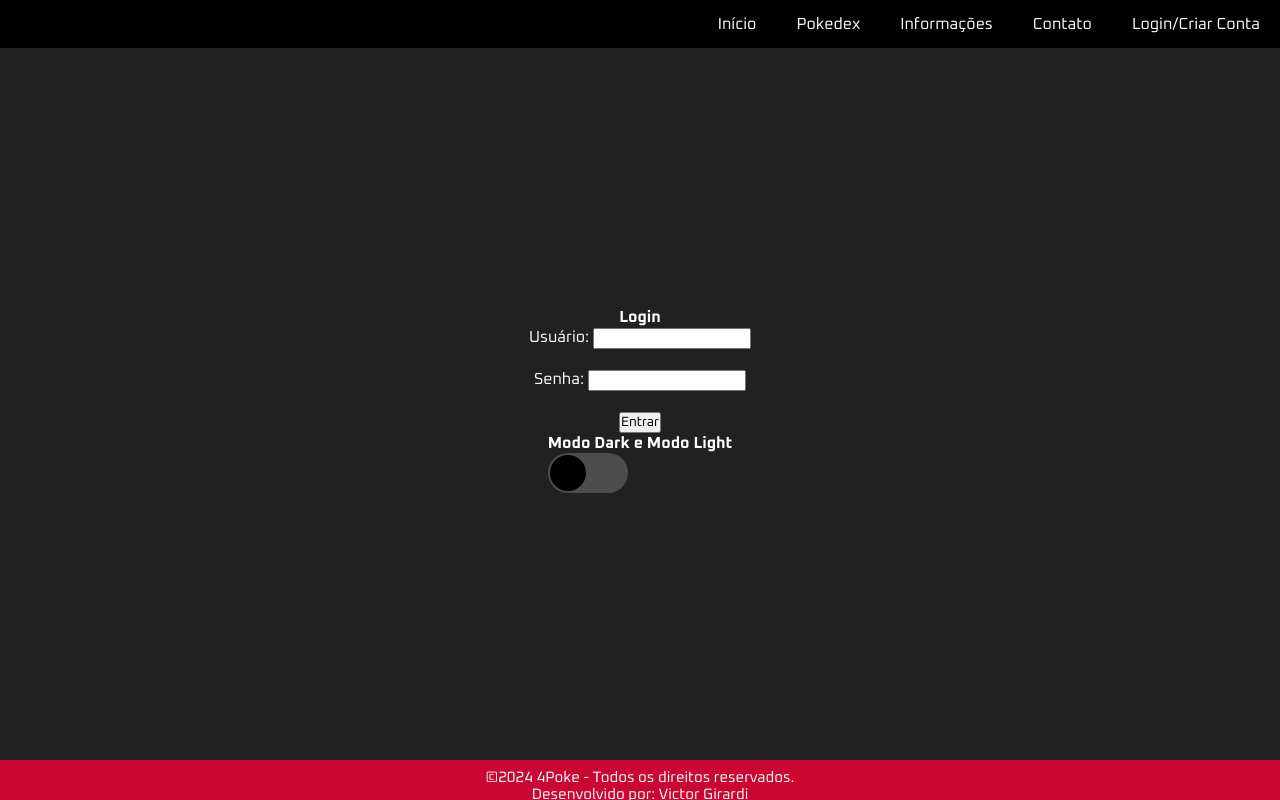
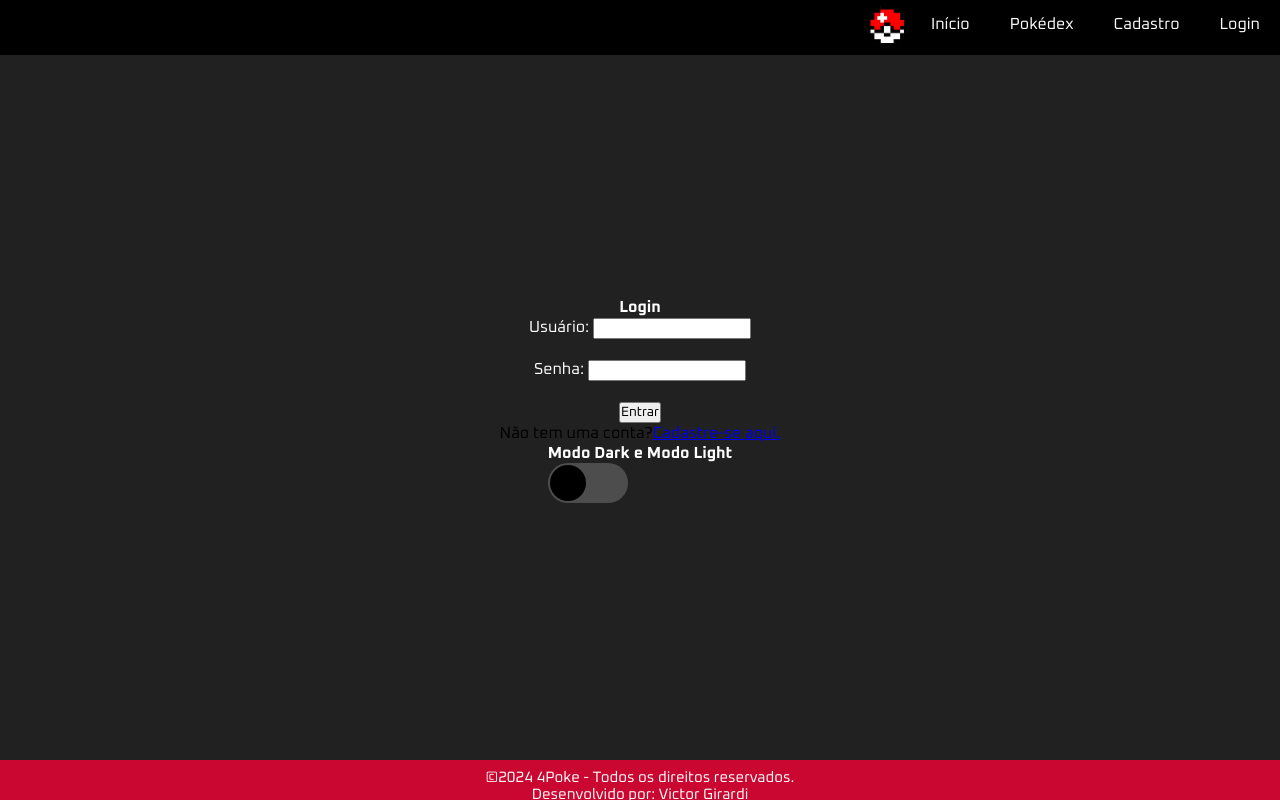
Before and after one commit to victorgirard1/pokedex, a website: page public/html/login.html in a window 1280 px wide. Drawn offline with Linux system fonts and the light colour scheme.

Commit message:
adicionando nova tela de pokedex e novas funcionalides no front

```diff
--- a/public/css/style-global.css
+++ b/public/css/style-global.css
@@ -24,8 +24,11 @@
     justify-content: flex-end; /* Alinha os itens à direita */
 }
 
-.navbar li {
-    /* Remova o flex: 1; para evitar que os itens ocupem o espaço disponível */
+.navbar img.logo {
+    width: 50px; /* Define a largura da logo */
+    height: auto; /* Mantém a proporção da imagem */
+    margin-right: auto; /* Adiciona margem à direita para afastar os itens da lista */
+    justify-content: space-between;
 }
 
 .navbar a {
--- a/public/css/style-home.css
+++ b/public/css/style-home.css
@@ -1,12 +1,3 @@
-@import url('https://fonts.googleapis.com/css2?family=Oxanium:wght@300;400;500;600;700;800&display=swap');
-
-*{
-    margin: 0;
-    padding: 0;
-    box-sizing: border-box;
-    font-family: 'Oxanium', cursive;
-}
-
 body{
     text-align: center;
     /* degrade para baixo, do azul para o branco */
--- a/public/html/login.html
+++ b/public/html/login.html
@@ -3,8 +3,6 @@
 <head>
   <meta charset="UTF-8">
   <meta name="viewport" content="width=device-width, initial-scale=1.0">
-
-  <!-- muda o ícone da guia -->
   <link rel="icon" href="../images/favicon-16x16.png">
   <link rel="stylesheet" type="text/css" href="../css/style-login.css">
   <link rel="stylesheet" type="text/css" href="../css/style-global.css">
@@ -13,16 +11,16 @@
 </head>
 <body>
 
-    <!-- Barra de Navegação -->
-    <nav class="navbar">
-      <ul>
-        <li><a href="#">Início</a></li>
-        <li><a href="#">Pokedex</a></li>
-        <li><a href="#">Informações</a></li>
-        <li><a href="#">Contato</a></li>
-        <li><a href="#">Login/Criar Conta</a></li>
-      </ul>
-    </nav>
+        <!-- Barra de Navegação -->
+        <nav class="navbar">
+          <ul>
+            <li><img src="../images/pokebola.png" alt="Logo" class="logo"/></li>
+            <li><a href="http://127.0.0.1:5501/public/html/home.html">Início</a></li>
+            <li><a href="http://127.0.0.1:5501/public/html/pokedex.html">Pokédex</a></li>
+            <li><a href="http://127.0.0.1:5501/public/html/cadastro.html#">Cadastro</a></li>
+            <li><a href="http://127.0.0.1:5501/public/html/login.html#">Login</a></li>
+          </ul>
+        </nav>
 
       <h1>Login</h1>
 
@@ -37,6 +35,7 @@
 
       <button type="submit" aria-label="Entrar no sistema">Entrar</button>
     </form>
+    <p>Não tem uma conta?<a href="../html/cadastro.html">Cadastre-se aqui.</a></p>
 
 <div class="botao_tema">
   <h1>Modo Dark e Modo Light</h1>
```
Also changed, not shown: public/html/cadastro.html (+11 -2 lines), public/html/home.html (+13 -38 lines), public/html/pokedex.html (added, +65 -0 lines), public/css/style.home.css (added), public/images/pokebola.png (added).
